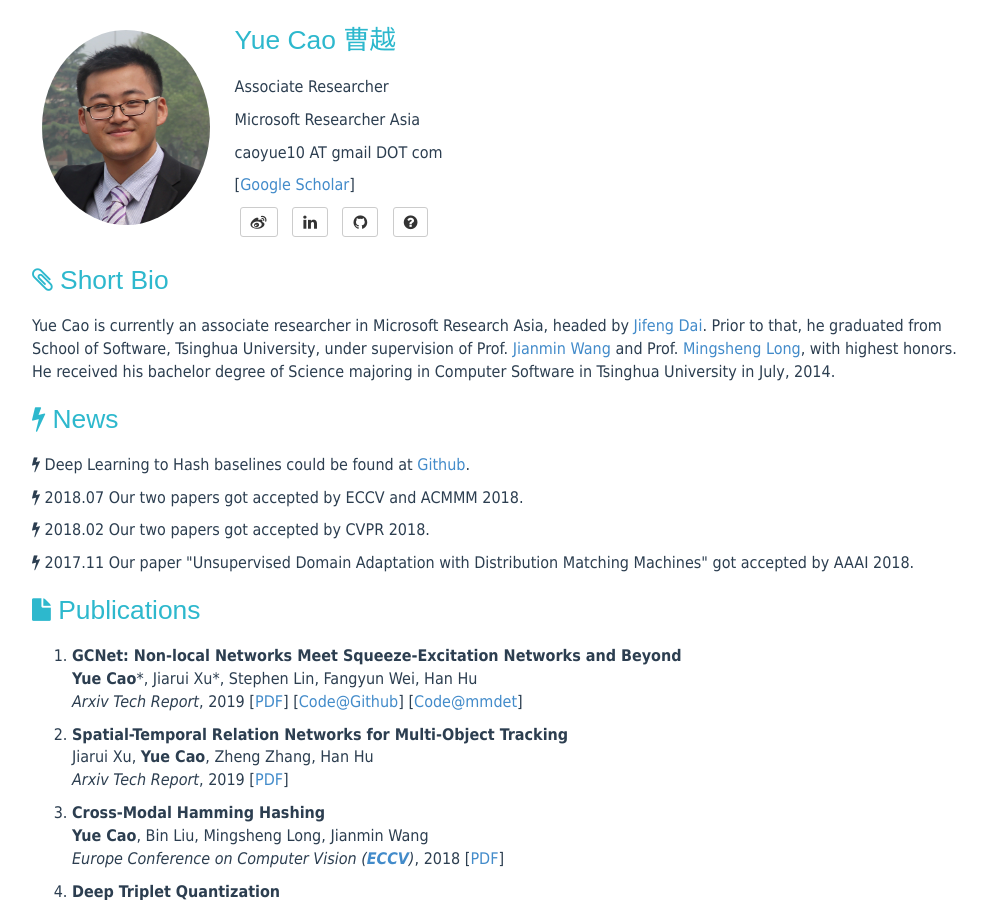
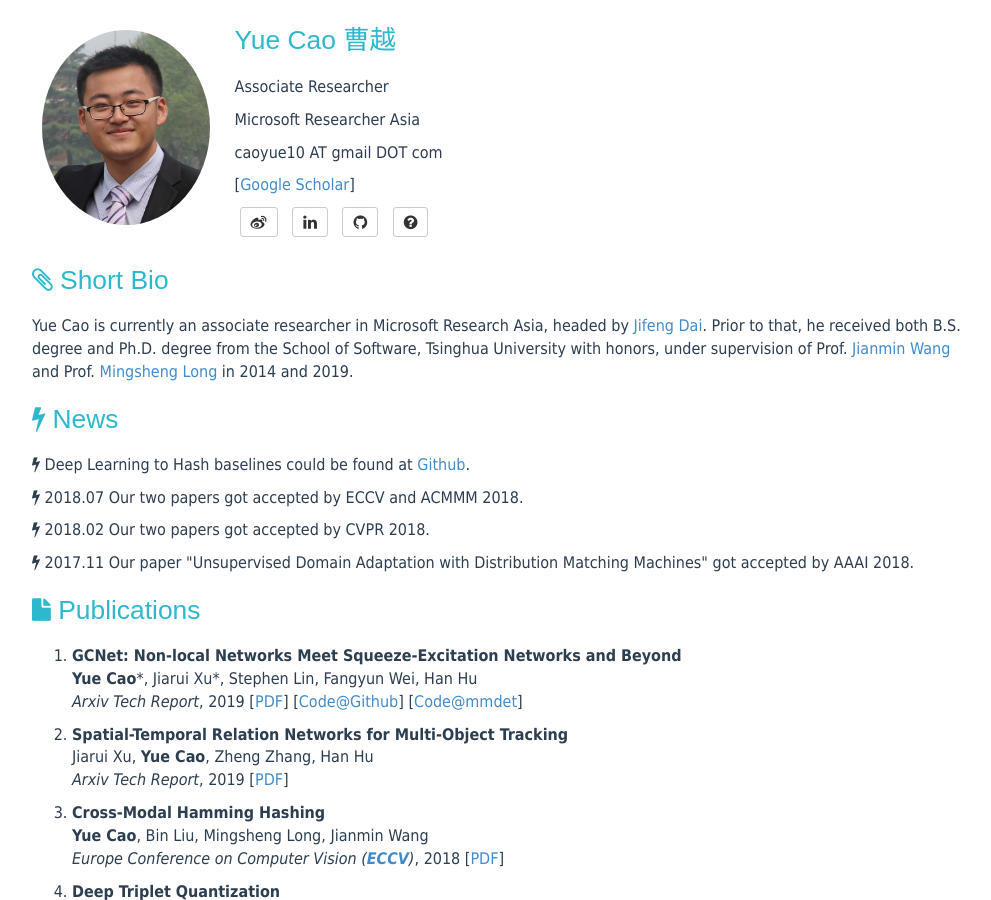
Before and after one commit to caoyue10/caoyue10.github.io, a Jekyll site: the page built from index.html, in a window 1280 px wide and 900 px high. Shown: the whole window, without its empty margins (138-1129 px from the left). Built offline with Jekyll 4.4.1, drawn with Linux system fonts in a browser that asks for light colours; the list of posts is cut into pages by our own code.

Commit message:
Update index.html

```diff
--- a/index.html
+++ b/index.html
@@ -8,7 +8,7 @@
         <h1 margin="0px"><i class="fa fa-paperclip"></i> Short Bio</h1>
     </header>
     <p>
-    Yue Cao is currently an associate researcher in Microsoft Research Asia, headed by <a href="http://jifengdai.org">Jifeng Dai</a>. Prior to that, he graduated from School of Software, Tsinghua University, under supervision of Prof. <a href="http://www.thss.tsinghua.edu.cn/publish/soft/3641/2010/20101214090035662150715/20101214090035662150715_.html">Jianmin Wang</a> and Prof. <a href="http://ise.thss.tsinghua.edu.cn/~mlong/"> Mingsheng Long</a>, with highest honors. He received his bachelor degree of Science majoring in Computer Software in Tsinghua University in July, 2014.
+    Yue Cao is currently an associate researcher in Microsoft Research Asia, headed by <a href="http://jifengdai.org">Jifeng Dai</a>. Prior to that, he received both B.S. degree and Ph.D. degree from the School of Software, Tsinghua University with honors, under supervision of Prof. <a href="http://www.thss.tsinghua.edu.cn/publish/soft/3641/2010/20101214090035662150715/20101214090035662150715_.html">Jianmin Wang</a> and Prof. <a href="http://ise.thss.tsinghua.edu.cn/~mlong/"> Mingsheng Long</a> in 2014 and 2019.
     </p>
 </div>
 
```
